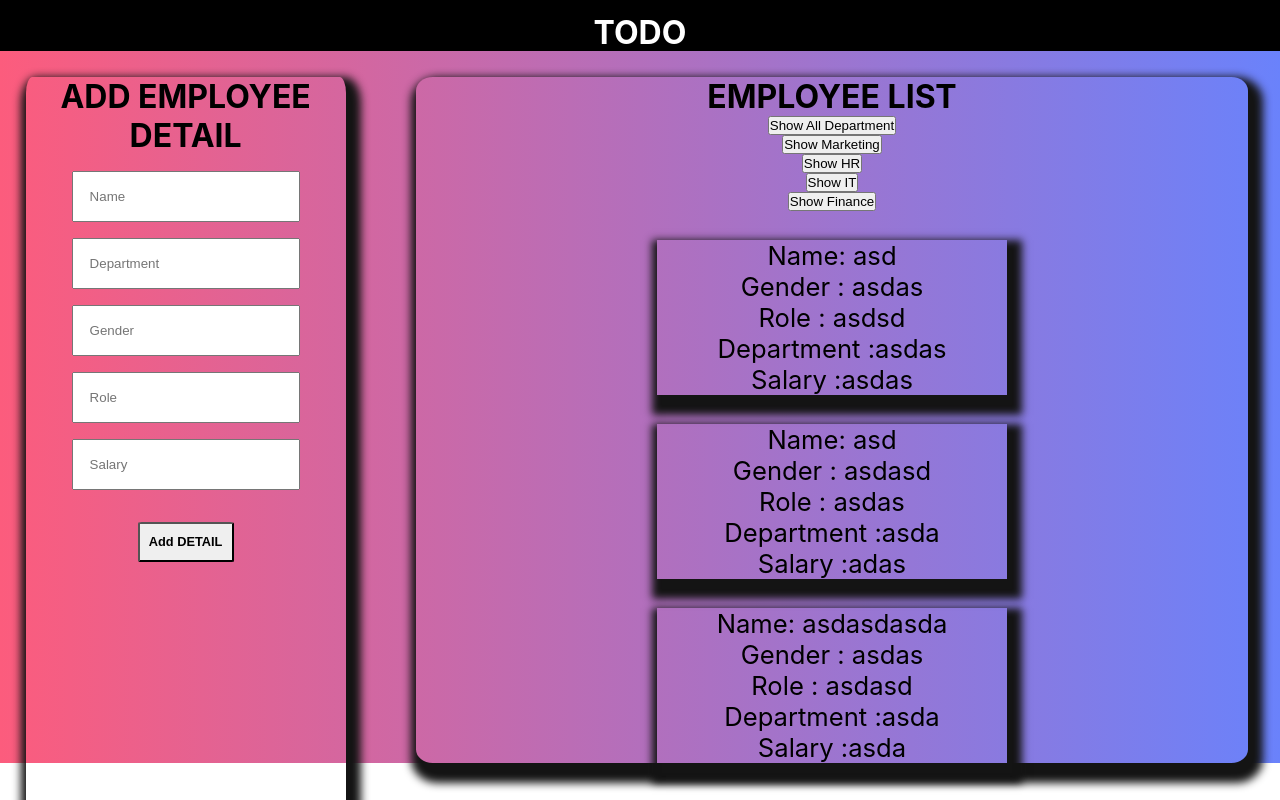
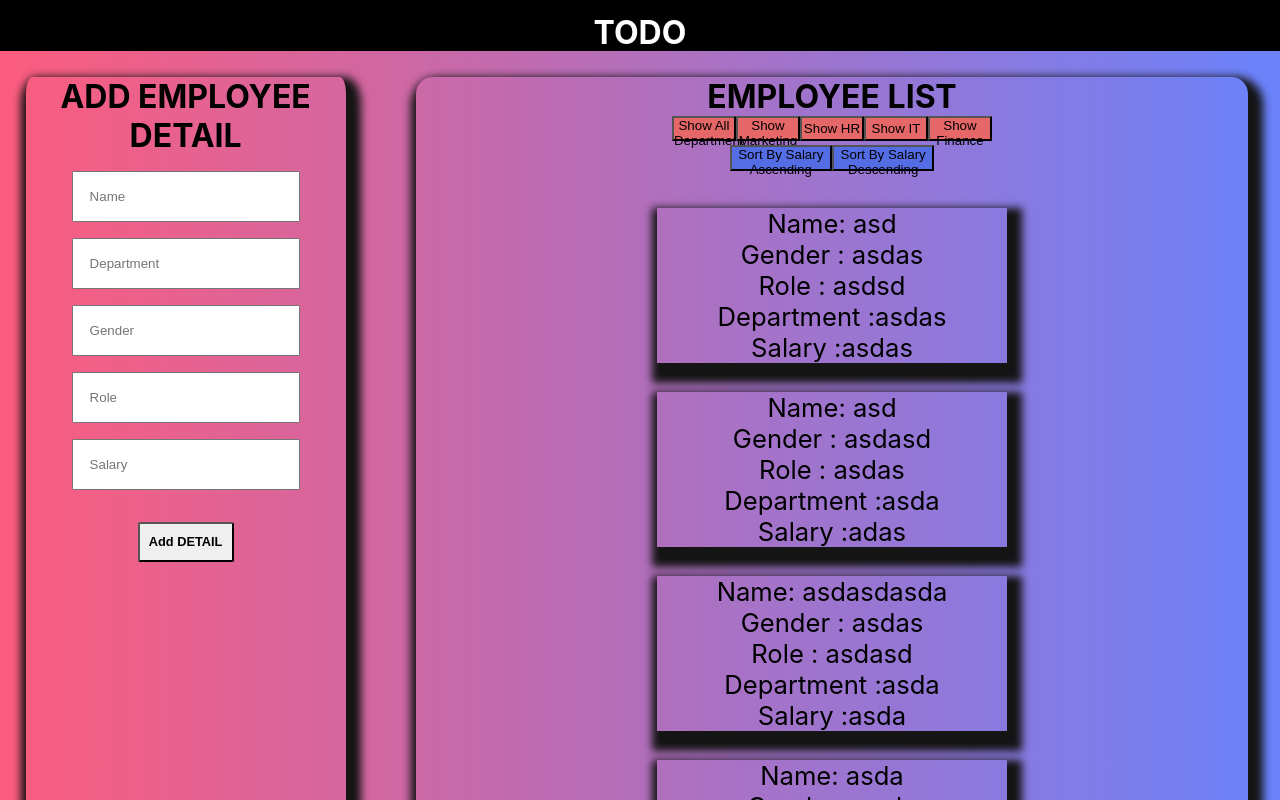
Before and after one commit to YogendraRajpoot/U5-E2, a React (Create React App) app: page / in a window 1280 px wide. Shown: the top 800 px of the page. Built offline with nearby package versions, Linux system fonts and the light colour scheme; data requests are answered from the project's data file.

Commit message:
updated additional css

```diff
--- a/db.json
+++ b/db.json
@@ -23,6 +23,14 @@
       "role": "asdasd",
       "salary": "asda",
       "id": 3
+    },
+    {
+      "name": "asda",
+      "department": "asdad",
+      "gender": "asda",
+      "role": "adad",
+      "salary": "asda",
+      "id": 4
     }
   ],
   "comments": [
--- a/src/component/Todo.module.css
+++ b/src/component/Todo.module.css
@@ -2,7 +2,8 @@
     position: relative;
   /* background-color: aqua; */
   background-image: linear-gradient(to right, #fc5c7d, #6a82fb);
-  height: auto;
+  /* height: auto; */
+  min-height: 900px;
 }
 .nav {
   position: fixed;
@@ -11,6 +12,7 @@
   color: white;
   height: 4vw;
   width: 100%;
+  z-index: 1;
 }
 .nav>h1{
     font-size: xx-large;
--- a/src/component/TodoList.jsx
+++ b/src/component/TodoList.jsx
@@ -6,11 +6,33 @@ export const TodoList = ({ data }) => {
     <div className={style.container}>
       <div className={style.top}>
         <h1>EMPLOYEE LIST</h1>
-        <button>Show All Department </button>
-        <button>Show Marketing</button>
-        <button>Show HR</button>
-        <button>Show IT</button>
-        <button>Show Finance</button>
+        <div className={style.category}>
+          <button onClick={()=>{
+            {data.map((item) => {
+              return (
+                <>
+                  <div className={style.element} key={item.id}>
+                    <ul>
+                      <li>Name: {item.name}</li>
+                      <li>Gender : {item.gender}</li>
+                      <li>Role : {item.role}</li>
+                      <li>Department :{item.department}</li>
+                      <li>Salary :{item.salary}</li>
+                    </ul>
+                  </div>
+                </>
+              );
+            })}
+          }}>Show All Department </button>
+          <button>Show Marketing</button>
+          <button>Show HR</button>
+          <button>Show IT</button>
+          <button>Show Finance</button>
+        </div>
+        <div className={style.sort}>
+          <button>Sort By Salary Ascending</button>
+          <button>Sort By Salary Descending</button>
+        </div>
 
         {data.map((item) => {
           return (
--- a/src/component/TodoList.module.css
+++ b/src/component/TodoList.module.css
@@ -13,6 +13,7 @@
   border-radius: 2%;
   margin-top: 2%;
   margin-left: 30%;
+  z-index: 0;
 }
 .top {
   display: flex;
@@ -22,6 +23,23 @@
   justify-content: flex-start;
   /* border: 2px solid black; */
   align-items: center;
+}
+.category{
+  display: flex;
+  flex-direction: row;
+
+}
+.category>button{
+  background-color: #e66767;
+  height: 2vw;
+  width: 5vw;
+}
+
+.sort>button{
+  margin-top: 2%;
+  background-color: #546de5;
+  height: 2vw;
+  width: 8vw;
 }
 
 .element {
```
